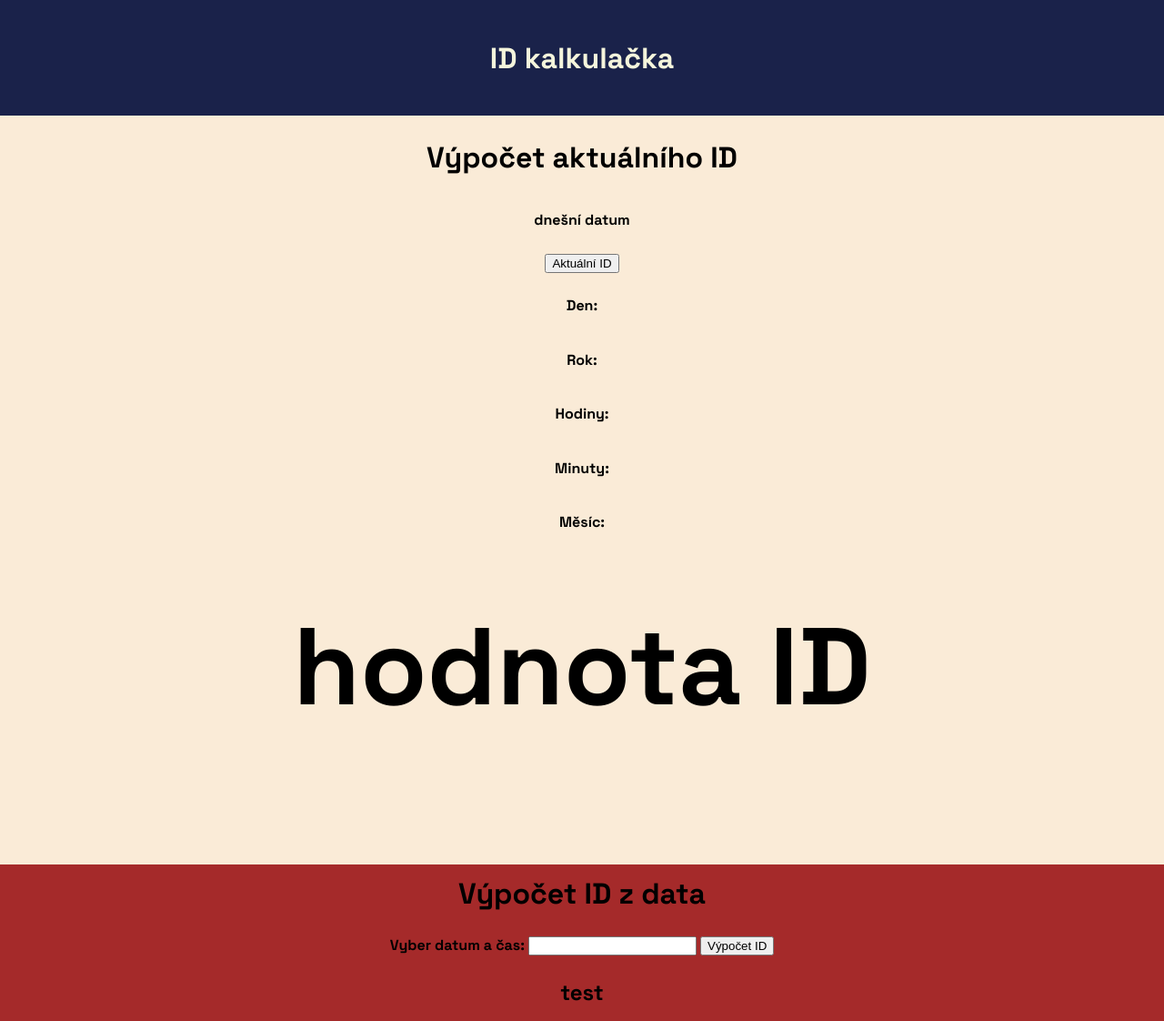
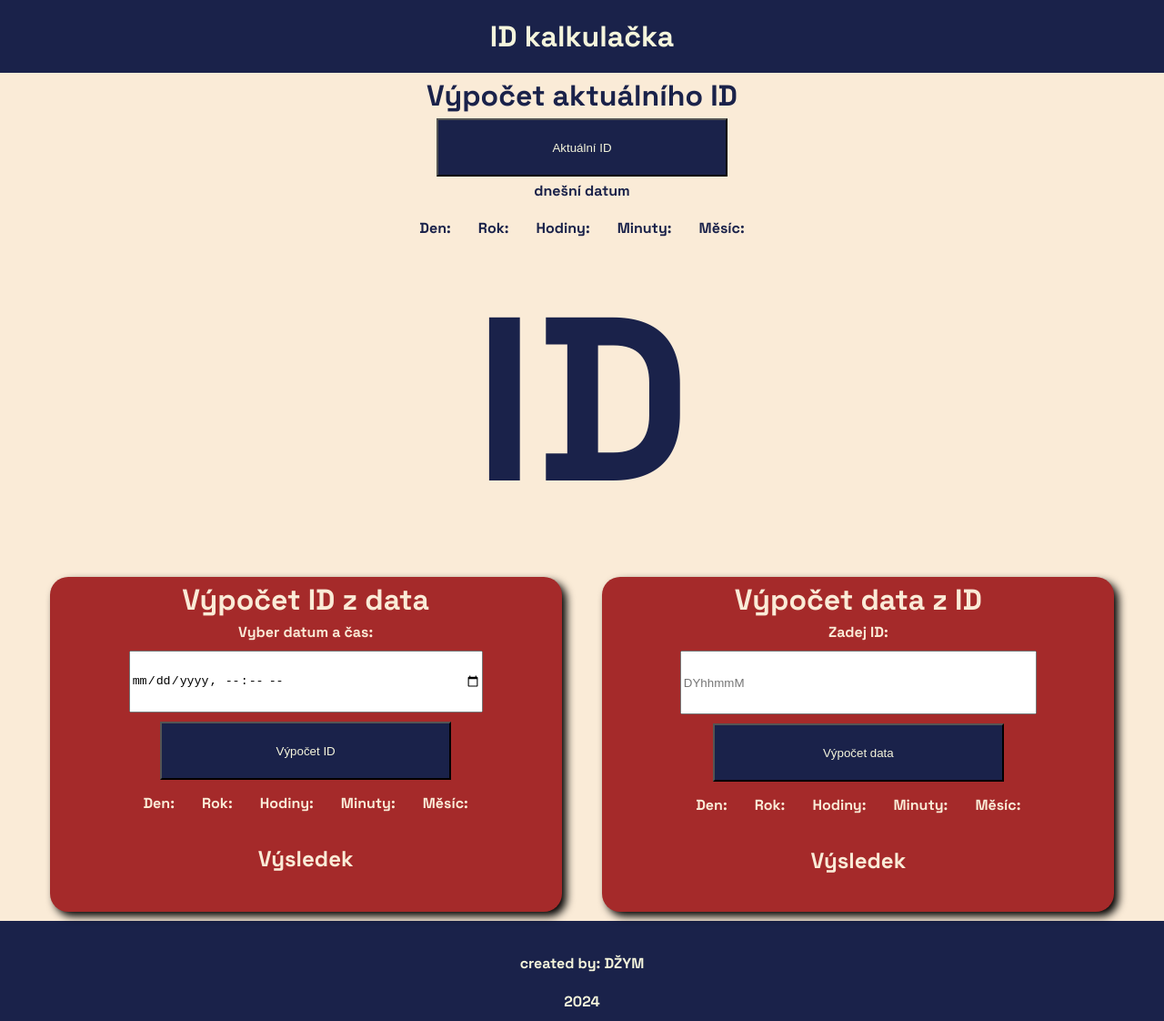
Before and after one commit to DzymatoR/ID_calculator, a plain HTML site: page index.html in a window 1280 px wide. Shown: the top 1122 px of the page at 91% size. Drawn offline with Linux system fonts and the light colour scheme.

Commit message:
zhruba dokončeno

```diff
--- a/index.html
+++ b/index.html
@@ -13,9 +13,11 @@
 
         body {
             background-color: antiquewhite;
+            color: rgb(26, 34, 74);
             text-align: center;
-            margin: 0%;
-            padding: 0%;
+            margin: 0;
+            padding: 0;
+            height: 100%;
 
             font-family: "Space Grotesk", sans-serif;
             font-optical-sizing: auto;
@@ -23,44 +25,73 @@
             font-style: normal;
         }
 
-        h2, h1, p {
-            margin: 1%;
-            padding: 1%;
-        }
 
         header, footer {
             background-color: rgb(26, 34, 74);
             color: beige;
-            padding: 20px 50px;
+            padding: 15px 0px;
             margin: 0px 0px;
+        }
 
+        h1{
+            margin: 5px;
+        }
+
+        P{
+            margin: 5px;
+            padding: 0px;
+
+        }
+
+        input{
+            height: 5vw;
+            width: 30vw;
+            margin: 10px;
+        }
+
+        button{
+            width: 25vw;
+            height: 5vw;
+            background-color: rgb(26, 34, 74);
+            color: beige;
         }
 
         #selection {
 
+            color: antiquewhite;
+
+            display: flex;
+            justify-content: space-evenly;
+            margin: 10px;
+            flex-wrap: wrap;
+
         }
 
         .odstavec {
+            width: 40vw;
+            margin: 0px;
+            padding: 0vw 2vw;
             background-color: brown;
-            padding: 0px;
-            margin: 0px 0px;
+            border-radius: 20px;
+            box-shadow: 5px 5px 10px black;
         }
 
-        #aktualniID{
-            background-color: antiquewhite;
+        #vysledne_ID{
+            font-size: 20vw;
+            margin: 0px;
         }
 
-        #ID_result{
-            background-color: antiquewhite;
-            font-size: 500%;
-            margin: 0px;
-            padding: 0px;
-
+        #rozlozene_hodnoty {
+            display: flex;
+            justify-content: center;
         }
 
-        footer{
+        .info{
+            padding: 10px;
+        }
 
-        }
+
+
 
     </style>
 
@@ -72,23 +103,22 @@
         <h1 id="nadpis">ID kalkulačka</h1>
     </header>
 
-    <div class="odstavec" id="aktualniID">
+    <div id="aktualniID">
 
         <h1 id="nadpis">Výpočet aktuálního ID</h1>
+        <button id="btn_aktualni_ID">Aktuální ID</button>
         <p id="datum_now">dnešní datum</p>
-        <button id="btn_aktualni_ID">Aktuální ID</button>
-        <div id="zakladni_hodnoty">
-            <p id="den">Den:</p>
-            <p id="rok">Rok:</p>
-            <p id="hod">Hodiny:</p>
-            <p id="min">Minuty:</p>
-            <p id="mes">Měsíc:</p>
+        <div id="rozlozene_hodnoty">
+            <p class="info" id="den">Den:</p>
+            <p class="info" id="rok">Rok:</p>
+            <p class="info" id="hod">Hodiny:</p>
+            <p class="info" id="min">Minuty:</p>
+            <p class="info" id="mes">Měsíc:</p>
             <br>
         </div>
-        <div class="odstavec" id="ID_result">
-            <h2 id="vysledne_ID">hodnota ID</h2>
-            <br>
-        </div>
+        <h2 id="vysledne_ID">ID</h2>
+        <br>
+
     </div>
 
 
@@ -97,23 +127,35 @@
         <div class="odstavec">
             <h1>Výpočet ID z data</h1>
             <label for="datum_vyber">Vyber datum a čas:</label>
-            <input type="datetime" id="datum_vyber" name="datum_vyber">
+            <br>
+            <input type="datetime-local" id="datum_vyber" name="datum_vyber">
+            <br>
             <button id="btn_vypocet_ID">Výpočet ID</button>
-            <h2 id="test">test</h2>
+
+            <div id="rozlozene_hodnoty">
+                <p class="info" id="Vyber_den">Den: </p>
+                <p class="info" id="Vyber_rok">Rok: </p>
+                <p class="info" id="Vyber_hod">Hodiny: </p>
+                <p class="info" id="Vyber_min">Minuty: </p>
+                <p class="info" id="Vyber_mes">Měsíc: </p>
+            </div>
             <h2 id="vypocet">Výsledek</h2>
+            <br>
         </div>
 
         <div class="odstavec">
             <h1>Výpočet data z ID</h1>
             <label for="ID_value">Zadej ID:</label>
+            <br>
             <input type="text" name="ID_value" placeholder="DYhhmmM" id="ID_value">
+            <br>
             <button id="btn_spocitej">Výpočet data</button>
-            <div>
-                <p id="ID_den">Den: </p>
-                <p id="ID_rok">Rok: </p>
-                <p id="ID_hod">Hodiny: </p>
-                <p id="ID_min">Minuty: </p>
-                <p id="ID_mes">Měsíc: </p>
+            <div id="rozlozene_hodnoty">
+                <p class="info" id="ID_den">Den: </p>
+                <p class="info" id="ID_rok">Rok: </p>
+                <p class="info" id="ID_hod">Hodiny: </p>
+                <p class="info" id="ID_min">Minuty: </p>
+                <p class="info" id="ID_mes">Měsíc: </p>
             </div>
             <h2 id="vysledek">Výsledek</h2>
             <br>
@@ -173,8 +215,30 @@
     }
 
     function vypocet_ID () {
-        zadane_datum = document.getElementById("datum_vyber").value;
-        document.getElementById("test").innerHTML = zadane_datum;
+
+        let zadane_datum = document.getElementById("datum_vyber");
+
+
+        let sel_den = zadane_datum.value.slice(8,10);
+        let sel_den_conv = kod_den[sel_den-1];
+        let sel_rok = zadane_datum.value.slice(3,4);
+        let sel_hod = zadane_datum.value.slice(11,13);
+        let sel_min = zadane_datum.value.slice(14,16);
+        let sel_mes = zadane_datum.value.slice(5,7);
+        let sel_mes_conv = kod_mes[sel_mes-1];
+
+        // document.getElementById("test").innerHTML = zadane_datum.value;
+        document.getElementById("Vyber_den").innerHTML = "Den: " + sel_den_conv;
+        document.getElementById("Vyber_rok").innerHTML = "Rok: " + sel_rok;
+        document.getElementById("Vyber_hod").innerHTML = "Hodina: " + sel_hod;
+        document.getElementById("Vyber_min").innerHTML = "Minuta: " + sel_min;
+        document.getElementById("Vyber_mes").innerHTML = "Měsíc: " + sel_mes_conv;
+
+        document.getElementById("vypocet").innerHTML = sel_den_conv
+                                                        + sel_rok
+                                                        + sel_hod
+                                                        + sel_min
+                                                        + sel_mes_conv;
     }
 
     function vypocet_data (){
```
